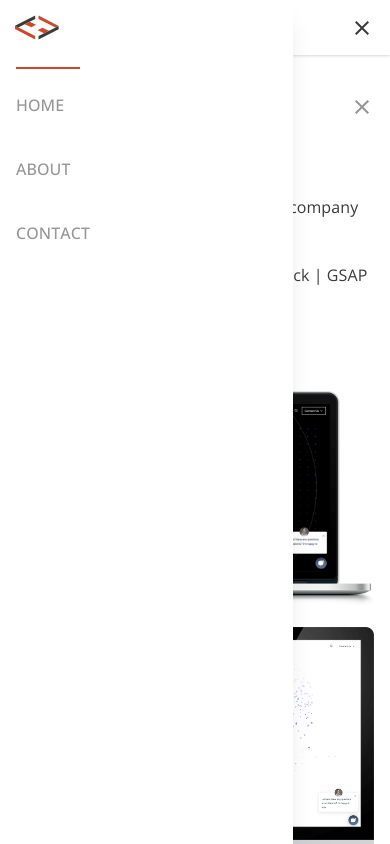
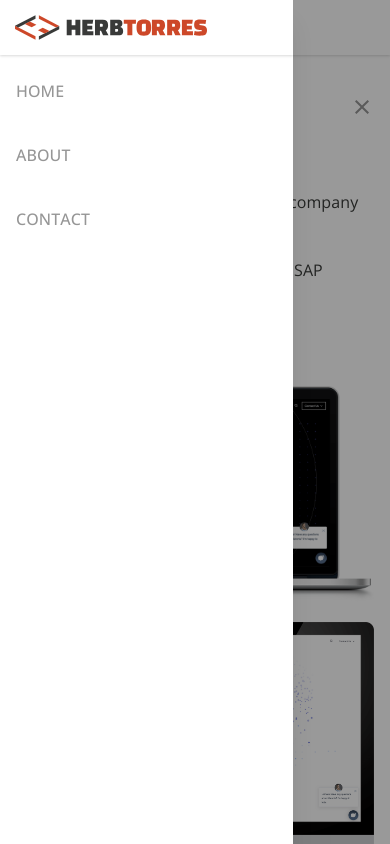
Before and after one commit to herbicus/next-folio, a Next.js app: page /projects/varonis in a window 390 px wide. Both pictures are taken after a click on the button "Open the navigation drawer". Shown: the top 844 px of the page. Built offline with nearby package versions, Linux system fonts and the light colour scheme.

Commit message:
adds header drawer backdrop & a11y stuff

```diff
--- a/src/components/Navigation.tsx
+++ b/src/components/Navigation.tsx
@@ -11,8 +11,52 @@ const Navigation = () => {
   const [isOpen, setIsOpen] = useState(false);
 
   return (
-    <header className="py-1 md:py-2 px-4 md:px-8 text-white shadow">
-      <nav className="flex flex-row flex-nowrap items-center justify-between max-w-screen-xl mx-auto">
+    <header
+      className="py-1 md:py-2 px-4 md:px-8 text-white shadow"
+      aria-expanded={isOpen ? 'true' : 'false'}
+    >
+      <nav className="flex flex-row flex-nowrap items-center justify-start md:justify-between max-w-screen-xl mx-auto">
+        <button
+          onClick={() => setIsOpen(!isOpen)}
+          className={`focus:outline mr-6 md:hidden ${
+            isOpen ? 'text-gray-100' : 'text-primary-500'
+          }`}
+          id="hamburger"
+          aria-expanded={isOpen ? 'true' : 'false'}
+          aria-label="Open the navigation drawer"
+          aria-controls="sidebar"
+          role="button"
+        >
+          <svg
+            id="menu-open-icon"
+            className={`${
+              isOpen ? 'hidden' : 'block'
+            } transition duration-200 ease-in-out`}
+            width="24"
+            height="24"
+            viewBox="0 0 24 24"
+          >
+            <path
+              fill="currentColor"
+              d="M3 18h18v-2H3v2zm0-5h18v-2H3v2zm0-7v2h18V6H3z"
+            ></path>
+          </svg>
+          <svg
+            id="menu-close-icon"
+            className={`${
+              isOpen ? 'block' : 'hidden'
+            } transition duration-200 ease-in-out`}
+            width="24"
+            height="24"
+            viewBox="0 0 24 24"
+          >
+            <path
+              fill="currentColor"
+              d="M19 6.41L17.59 5 12 10.59 6.41 5 5 6.41 10.59 12 5 17.59 6.41 19 12 13.41 17.59 19 19 17.59 13.41 12 19 6.41z"
+            ></path>
+          </svg>
+        </button>
+
         <Link href="/">
           <a className="border-0 hover:border-0" title="Home">
             <svg
@@ -112,14 +156,14 @@ const Navigation = () => {
           </a>
         </Link>
 
-        <ul className="hidden md:flex flex-wrap">
+        <ul className="hidden md:flex flex-wrap" role="list">
           {config.nav_links.map((link: any) => (
-            <li key={link.label} className="mr-6 last:mr-0">
+            <li key={link.label} className="mr-6 last:mr-0" role="listitem">
               <Link href={`${link.href}`}>
                 <a
-                  className={`text-gray-150 transition hover:border-b-2 hover:border-[#cd4828] font-medium text-sm md:text-base uppercase hover:text-primary-500 ${
+                  className={`text-gray-150 transition hover:border-0 font-medium text-sm md:text-base uppercase hover:text-primary-500 ${
                     router.pathname === `${link.href}`
-                      ? 'text-primary-500 border-b-2 border-red-500'
+                      ? 'text-primary-500 !border-b-2 !border-red-500'
                       : 'border-0'
                   }`}
                   title={link.label}
@@ -130,55 +174,116 @@ const Navigation = () => {
             </li>
           ))}
         </ul>
-
-        <button
-          onClick={() => setIsOpen(!isOpen)}
-          className="text-primary-500 focus:outline md:hidden"
-          id="hamburger"
-          aria-expanded={isOpen ? 'true' : 'false'}
-          aria-controls="sidebar"
-          role="button"
-        >
-          <svg
-            id="menu-open-icon"
-            className={`${
-              isOpen ? 'hidden' : 'block'
-            } transition duration-200 ease-in-out`}
-            width="24"
-            height="24"
-            viewBox="0 0 24 24"
-          >
-            <path
-              fill="currentColor"
-              d="M3 18h18v-2H3v2zm0-5h18v-2H3v2zm0-7v2h18V6H3z"
-            ></path>
-          </svg>
-          <svg
-            id="menu-close-icon"
-            className={`${
-              isOpen ? 'block' : 'hidden'
-            } transition duration-200 ease-in-out`}
-            width="24"
-            height="24"
-            viewBox="0 0 24 24"
-          >
-            <path
-              fill="currentColor"
-              d="M19 6.41L17.59 5 12 10.59 6.41 5 5 6.41 10.59 12 5 17.59 6.41 19 12 13.41 17.59 19 19 17.59 13.41 12 19 6.41z"
-            ></path>
-          </svg>
-        </button>
       </nav>
 
       <aside
         id="sidebar"
+        aria-label="Navigation drawer"
         aria-labelledby="hamburger"
         className={`${
           isOpen ? 'translate-x-0' : 'translate-x-[-100%]'
-        } bg-white text-primary-500 md:w-64 w-3/4 space-y-6 absolute inset-y-0 left-0 h-[100vh] transform md:relative transition duration-200 ease-in-out md:hidden overflow-y-auto z-20 shadow-xl`}
+        } bg-white text-primary-500 md:w-64 w-3/4 space-y-6 fixed inset-y-0 left-0 h-[100vh] transform md:relative transition duration-200 ease-in-out md:hidden overflow-y-auto z-20 shadow-xl`}
       >
-        <div className="pt-1 pb-2 pl-[.925em]">
-          <svg
+        <div className="pt-1 pb-1 pl-[.925em] shadow">
+          <Link href="/">
+            <a className="border-0 hover:border-0" title="Home">
+              <svg
+                version="1.1"
+                id="folio-logo-full"
+                width="371.067"
+                height="47.013"
+                viewBox="0 0 371.067 47.013"
+                className="max-w-[12rem] md:max-w-[14rem]"
+              >
+                <polygon
+                  fill="#CD4829"
+                  points="0.034,20.246 0,26.443 39.603,47.013 39.603,40.201 "
+                ></polygon>
+                <polygon
+                  fill="#393A39"
+                  points="6.216,23.336 39.603,6.645 39.603,0 0.034,20.246 "
+                ></polygon>
+                <polygon
+                  fill="#CD4829"
+                  points="19.042,16.923 32.123,23.166 41.358,18.199 28.634,12.128 "
+                ></polygon>
+                <polygon
+                  fill="#CD4829"
+                  points="85.513,20.467 46.11,0 46.11,6.813 79.325,23.591 "
+                ></polygon>
+                <polygon
+                  fill="#393A39"
+                  points="46.11,40.369 46.11,47.013 85.513,26.855 85.513,20.467 "
+                ></polygon>
+                <polygon
+                  fill="#CD4829"
+                  points="66.67,30.089 53.592,23.848 44.355,28.814 57.078,34.884 "
+                ></polygon>
+                <path
+                  fill="#393A39"
+                  d="M116.709,38.547V27.958h-7.185v10.589h-9.583V8.603h9.583V19.19h7.185V8.603h9.583v29.944H116.709z"
+                ></path>
+                <path
+                  fill="#393A39"
+                  d="M149.288,27.239h-9.582v3.643h11.739v7.666h-21.322V8.603h21.082l-1.198,7.665h-10.3v4.026h9.582V27.239z"
+                ></path>
+                <path
+                  fill="#393A39"
+                  d="M180.671,38.547H170.13l-3.928-8.913h-2.061v8.913h-9.582V8.603h15.092c6.867,0,10.301,3.498,10.301,10.493
+            c0,4.791-1.484,7.955-4.457,9.489L180.671,38.547z M164.141,16.268v5.989h2.206c1.15,0,1.986-0.119,2.514-0.359
+            c0.525-0.239,0.791-0.792,0.791-1.653v-1.963c0-0.864-0.266-1.414-0.791-1.653c-0.528-0.239-1.364-0.36-2.514-0.36H164.141z"
+                ></path>
+                <path
+                  fill="#393A39"
+                  d="M184.025,38.547V8.603h15.522c2.876,0,4.929,0.558,6.157,1.676c1.229,1.118,1.845,2.748,1.845,4.888
+            c0,2.142-0.392,3.793-1.173,4.957c-0.783,1.168-1.83,1.928-3.137,2.278v0.289c3.86,0.669,5.795,3.303,5.795,7.905
+            c0,2.397-0.641,4.32-1.915,5.774c-1.279,1.45-3.243,2.178-5.896,2.178H184.025z M196.626,15.167h-3.02v4.455h2.972
+            c1.212,0,1.82-0.741,1.82-2.227C198.398,15.909,197.806,15.167,196.626,15.167z M197.345,26.616h-3.738v4.891h3.689
+            c1.34,0,2.015-0.817,2.015-2.446C199.311,27.429,198.654,26.616,197.345,26.616z"
+                ></path>
+                <path
+                  fill="#CD4829"
+                  d="M233.708,16.268h-6.947v22.279h-9.582V16.268h-6.947V8.603h23.477V16.268z"
+                ></path>
+                <path
+                  fill="#CD4829"
+                  d="M234.904,23.601c0-5.463,1.021-9.445,3.067-11.956c2.045-2.507,5.734-3.76,11.066-3.76
+            c5.336,0,9.025,1.253,11.07,3.76c2.041,2.511,3.064,6.493,3.064,11.956c0,2.711-0.214,4.999-0.647,6.849
+            c-0.43,1.856-1.173,3.468-2.226,4.839c-1.055,1.375-2.51,2.383-4.361,3.021c-1.852,0.638-4.152,0.957-6.9,0.957
+            c-2.746,0-5.046-0.319-6.897-0.957c-1.854-0.639-3.304-1.646-4.36-3.021c-1.053-1.371-1.797-2.982-2.227-4.839
+            C235.122,28.599,234.904,26.312,234.904,23.601z M245.207,18.617v12.458h3.977c1.31,0,2.259-0.149,2.851-0.458
+            c0.592-0.301,0.888-0.994,0.888-2.081V16.078h-4.024c-1.28,0-2.215,0.152-2.806,0.456
+            C245.501,16.835,245.207,17.533,245.207,18.617z"
+                ></path>
+                <path
+                  fill="#CD4829"
+                  d="M290.723,38.547h-10.54l-3.93-8.913h-2.06v8.913h-9.581V8.603h15.09c6.869,0,10.302,3.498,10.302,10.493
+            c0,4.791-1.485,7.955-4.456,9.489L290.723,38.547z M274.193,16.268v5.989h2.204c1.15,0,1.987-0.119,2.516-0.359
+            c0.525-0.239,0.789-0.792,0.789-1.653v-1.963c0-0.864-0.264-1.414-0.789-1.653c-0.528-0.239-1.365-0.36-2.516-0.36H274.193z"
+                ></path>
+                <path
+                  fill="#CD4829"
+                  d="M320.187,38.547h-10.54l-3.929-8.913h-2.06v8.913h-9.581V8.603h15.091c6.867,0,10.3,3.498,10.3,10.493
+            c0,4.791-1.482,7.955-4.454,9.489L320.187,38.547z M303.658,16.268v5.989h2.205c1.148,0,1.988-0.119,2.513-0.359
+            c0.528-0.239,0.792-0.792,0.792-1.653v-1.963c0-0.864-0.264-1.414-0.792-1.653c-0.524-0.239-1.364-0.36-2.513-0.36H303.658z"
+                ></path>
+                <path
+                  fill="#CD4829"
+                  d="M341.747,27.239h-9.582v3.643h11.741v7.666h-21.322V8.603h21.08l-1.197,7.665h-10.302v4.026h9.582V27.239z"
+                ></path>
+                <path
+                  fill="#CD4829"
+                  d="M345.82,38.022l1.341-7.908c2.938,0.735,5.58,1.102,7.929,1.102c2.35,0,4.241-0.095,5.679-0.285v-2.395
+            l-4.313-0.381c-3.896-0.355-6.571-1.288-8.023-2.806c-1.454-1.52-2.182-3.762-2.182-6.732c0-4.089,0.888-6.9,2.662-8.433
+            c1.771-1.534,4.78-2.299,9.031-2.299c4.245,0,8.077,0.398,11.494,1.196l-1.195,7.667c-2.97-0.48-5.352-0.72-7.139-0.72
+            c-1.791,0-3.308,0.08-4.553,0.239v2.349l3.45,0.334c4.185,0.417,7.075,1.414,8.673,2.998c1.598,1.58,2.394,3.774,2.394,6.587
+            c0,2.013-0.271,3.714-0.813,5.102s-1.19,2.44-1.941,3.163c-0.749,0.719-1.812,1.271-3.184,1.65
+            c-1.377,0.385-2.582,0.614-3.619,0.693c-1.038,0.084-2.421,0.123-4.143,0.123C353.213,39.267,349.364,38.851,345.82,38.022z"
+                ></path>
+              </svg>
+            </a>
+          </Link>
+          {/* <svg
             version="1.1"
             id="folio-logo"
             width="94.026"
@@ -210,12 +315,11 @@ const Navigation = () => {
               fill="#CD4829"
               points="66.67,30.089 53.592,23.848 44.355,28.814 57.078,34.884 "
             ></polygon>
-          </svg>
+          </svg> */}
         </div>
-        <div className="bg-red-500 block h-[2px] w-16 !mt-2 ml-4"></div>
-        <ul className="block px-4">
+        <ul className="block px-4" role="list">
           {config.nav_links.map((link: any) => (
-            <li key={link.label} className="mb-10 last:mb-0">
+            <li key={link.label} className="mb-10 last:mb-0" role="listitem">
               <Link href={`${link.href}`}>
                 <a
                   className={`text-gray-150 border-0 hover:border-0 font-medium text-base md:text-base uppercase ${
@@ -232,6 +336,13 @@ const Navigation = () => {
           ))}
         </ul>
       </aside>
+
+      <div
+        onClick={() => setIsOpen(!isOpen)}
+        className={`${
+          isOpen ? 'opacity-40 inset-0' : 'opacity-0'
+        } fixed bg-black z-10 transition duration-200 ease-in-out`}
+      ></div>
     </header>
   );
 };
--- a/src/data/projects.ts
+++ b/src/data/projects.ts
@@ -1,4 +1,4 @@
-const projects = [
+export const projects = [
   {
     Id: 0,
     Slug: 'varonis',
@@ -19,7 +19,7 @@ const projects = [
     ],
     Text: [
       'Custom HubSpot theme for Varonis company website.',
-      'HubSpot | ES6 | TypeScript | Webpack | GSAP',
+      'HubSpot | TypeScript | Webpack | GSAP',
     ],
     A11y: 'Screenshots of Varonis site',
     Link: 'https://www.varonis.com/',
@@ -44,7 +44,7 @@ const projects = [
     ],
     Text: [
       'Google Maps marketing website.',
-      'Bracket | Kintaro | Flask | Jinja2 | AppEngine | SCS',
+      'Bracket | Kintaro | Flask | Jinja2 | AppEngine | Webpack',
     ],
     A11y: 'Screenshots of Google Maps site',
     Link: 'https://maps.google.com/about/',
@@ -69,7 +69,7 @@ const projects = [
     ],
     Text: [
       'Index of eductational and informational YouTube videos.',
-      'Bracket | Kintaro | YouTube API | Flask | Jinja2 | AppEngine | SCS | GSAP',
+      'Bracket | Kintaro | YouTube API | Flask | Jinja2 | AppEngine | GSAP',
     ],
     A11y: 'Screenshots of YouTube Learning site',
     Link: 'https://learnathome.withyoutube.com/',
@@ -94,7 +94,7 @@ const projects = [
     ],
     Text: [
       'Google News marketing website.',
-      'Bracket | Kintaro | Flask | Jinja2 | AppEngine | SCS',
+      'TypeScript | Bracket | Kintaro | Flask | Jinja2 | AppEngine | Webpack',
     ],
     A11y: 'Screenshots of Google News marketing site',
     Link: 'https://news.google.com/about/',
@@ -144,7 +144,7 @@ const projects = [
     ],
     Text: [
       'Google Health marketing website.',
-      'Bracket | Kintaro | Flask | Jinja2 | AppEngine | SCS',
+      'TypeScript | Bracket | Kintaro | Flask | Jinja2 | AppEngine | Webpack',
     ],
     A11y: 'Screenshots of Google Health site',
     Link: 'https://health.google/',
@@ -179,7 +179,7 @@ const projects = [
     Slug: 'touch-of-sweetness',
     Title: 'A Touch of Sweetness',
     Thumbnail: 'logo-ats.png',
-    Thumbnail_caption: 'Marketing site',
+    Thumbnail_caption: 'Company website',
     Images: [
       {
         src: 'mbp-ats1.png',
@@ -216,12 +216,10 @@ const projects = [
     ],
     Text: [
       'HTML5 banner/display ads.',
-      'Double Click Studios | WebPack | GSAP',
+      'Double Click Studios | Webpack | GSAP',
     ],
     A11y: 'Screenshots of Google DoublClick studio UI',
     // Link: 'https://www.trakkenwebservices.com/products/doubleclick/doubleclick-studio/',
     Link: null,
   },
 ];
-
-export default projects as any;
--- a/src/pages/index.tsx
+++ b/src/pages/index.tsx
@@ -2,7 +2,7 @@ import Link from 'next/link';
 import { useRouter } from 'next/router';
 
 import { config } from '../data/config';
-import projects from '../data/projects';
+import { projects } from '../data/projects';
 import { Meta } from '../layout/Meta';
 import { Main } from '../templates/Main';
 
--- a/src/pages/projects/[slug].tsx
+++ b/src/pages/projects/[slug].tsx
@@ -1,7 +1,7 @@
 import Link from 'next/link';
 import { useRouter } from 'next/router';
 
-import projects from '../../data/projects';
+import { projects } from '../../data/projects';
 import { Meta } from '../../layout/Meta';
 import { Main } from '../../templates/Main';
 
@@ -34,10 +34,10 @@ export default function Project({ project }: any) {
           </div>
           <div className="grid grid-cols-1 md:grid-cols-12">
             <div className="col-span-1 sm:col-span-6 md:col-span-4">
-              <h1 className="font-display font-black text-3xl md:text-4xl mb-5">
+              <h1 className="font-sans font-medium text-3xl md:text-4xl mb-5">
                 {project.Title}
               </h1>
-              <h2 className="font-sans font-semibold text-lg md:text-xl mb-5">
+              <h2 className="font-display font-black uppercase text-sm mb-5">
                 {project.Thumbnail_caption}
               </h2>
               <div className="mb-8">
@@ -75,7 +75,7 @@ export default function Project({ project }: any) {
                   <a className="transition font-semibold uppercase text-primary-500 hover:text-red-500 hover:border-0">
                     <svg
                       id="chevron"
-                      className="inline-block mr-1 text-inherit rotate-[-90deg] translate-y-[-1.5px]"
+                      className="inline-block mr-1 text-inherit rotate-[-90deg] translate-y-[-1px]"
                       width="12"
                       height="8"
                       viewBox="0 0 12 8"
```
